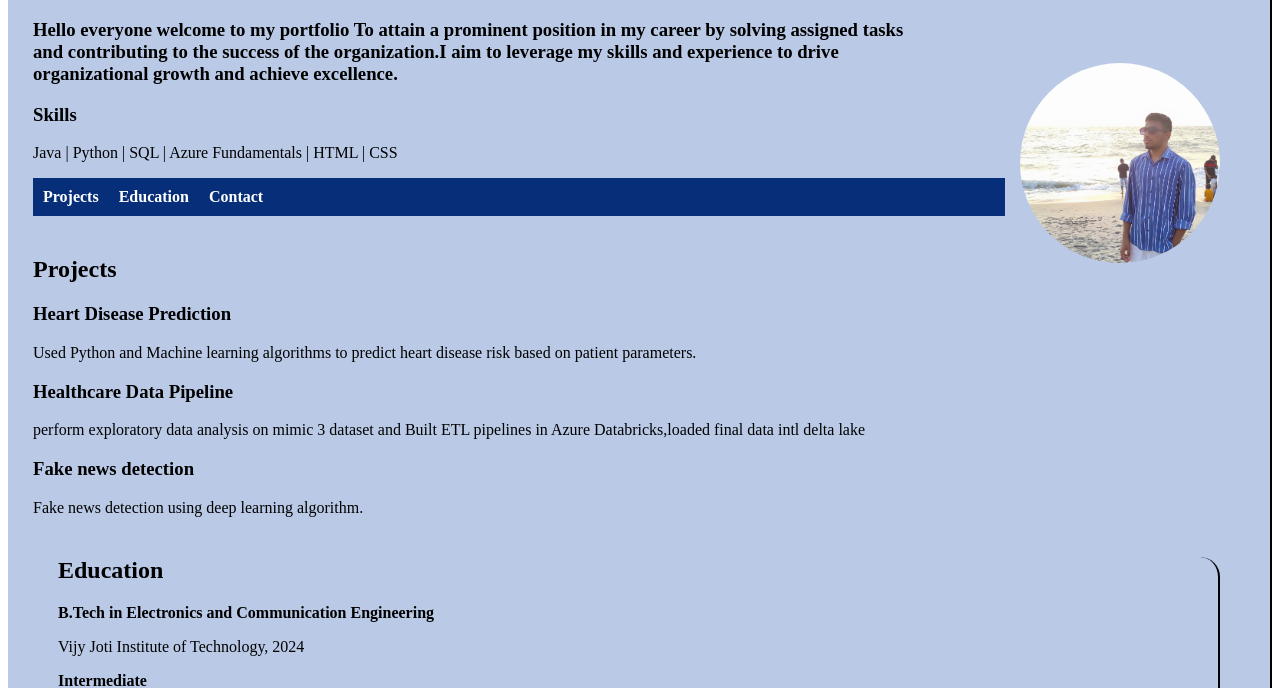
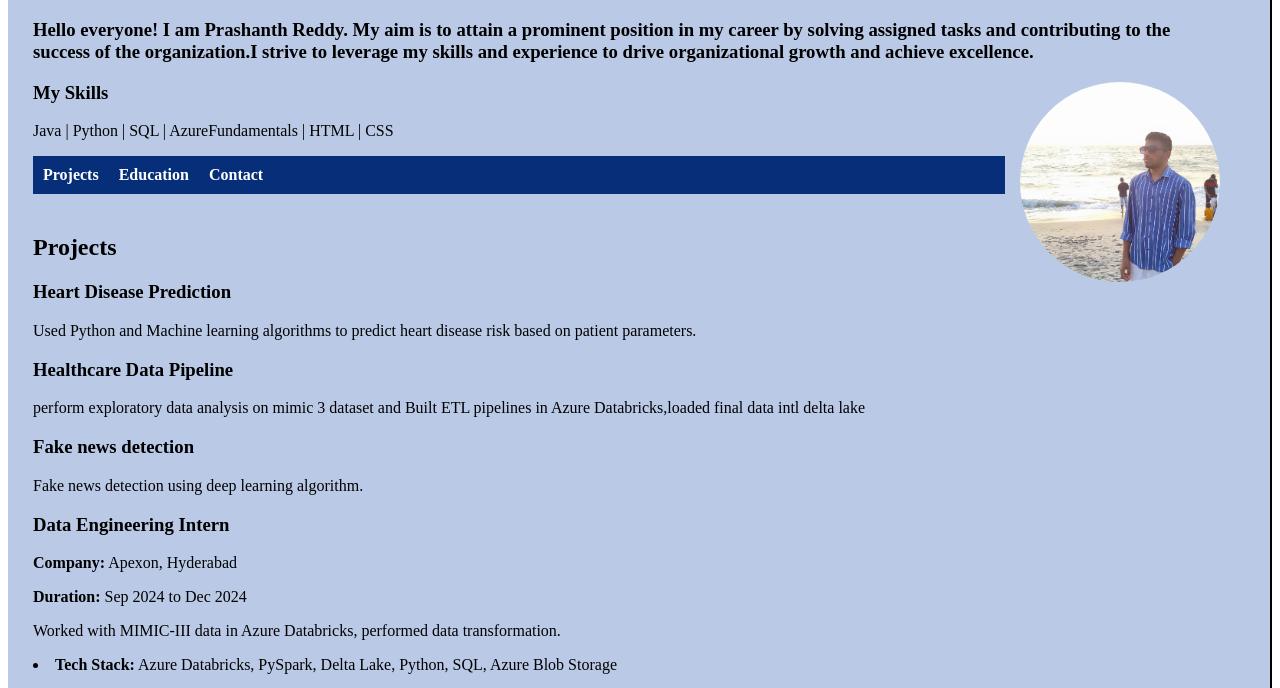
Before and after one commit to prashanth0009/myportfolio, a plain HTML site: page index.html in a window 1280 px wide. Shown: the part 115-803 px from the top of the page. Drawn offline with Linux system fonts and the light colour scheme; a script that the page names is missing.

Commit message:
Add files via upload

```diff
--- a/index.html
+++ b/index.html
@@ -25,13 +25,15 @@
     <header>
     <h1>Prashanth Reddy Rachoori</h1>
   </header>
-    <h3>Hello everyone welcome to my portfolio To attain a prominent position in my career by solving assigned tasks</br>
-    and contributing to the success of the organization.I aim to leverage my skills and experience to drive </br>
-    organizational growth and achieve excellence.
+    <h3>
+     Hello everyone! I am <b>Prashanth Reddy</b>. My aim is to attain a prominent position in my career by solving assigned tasks and contributing
+     to the success of the organization.I strive to leverage my skills and experience to drive organizational growth and achieve excellence.
+    </h3>
+
     <img id="image" src="1732268947342.jpg" alt="profile picture">
     </h3>
-    <h3>Skills</h3>
-    <p>Java | Python | SQL | Azure Fundamentals | HTML | CSS</p>
+    <h3> My Skills</h3>
+    <p>Java | Python | SQL | AzureFundamentals | HTML | CSS</p>
     <nav>
     <ul>
       <li>
@@ -56,6 +58,11 @@
 
     <h3>Fake news detection</h3>
     <p>Fake news detection using deep learning algorithm.</p>
+     <h3>Data Engineering Intern</h3>
+    <p><b>Company:</b> Apexon, Hyderabad</p>
+    <p><b>Duration:</b> Sep 2024 to Dec 2024</p>
+      <p>Worked with MIMIC-III data in Azure Databricks, performed data transformation.</p>
+      <li><b>Tech Stack:</b> Azure Databricks, PySpark, Delta Lake, Python, SQL, Azure Blob Storage</li>
 
    <section id="Education" class="main">
     <h2>Education</h2>
```
